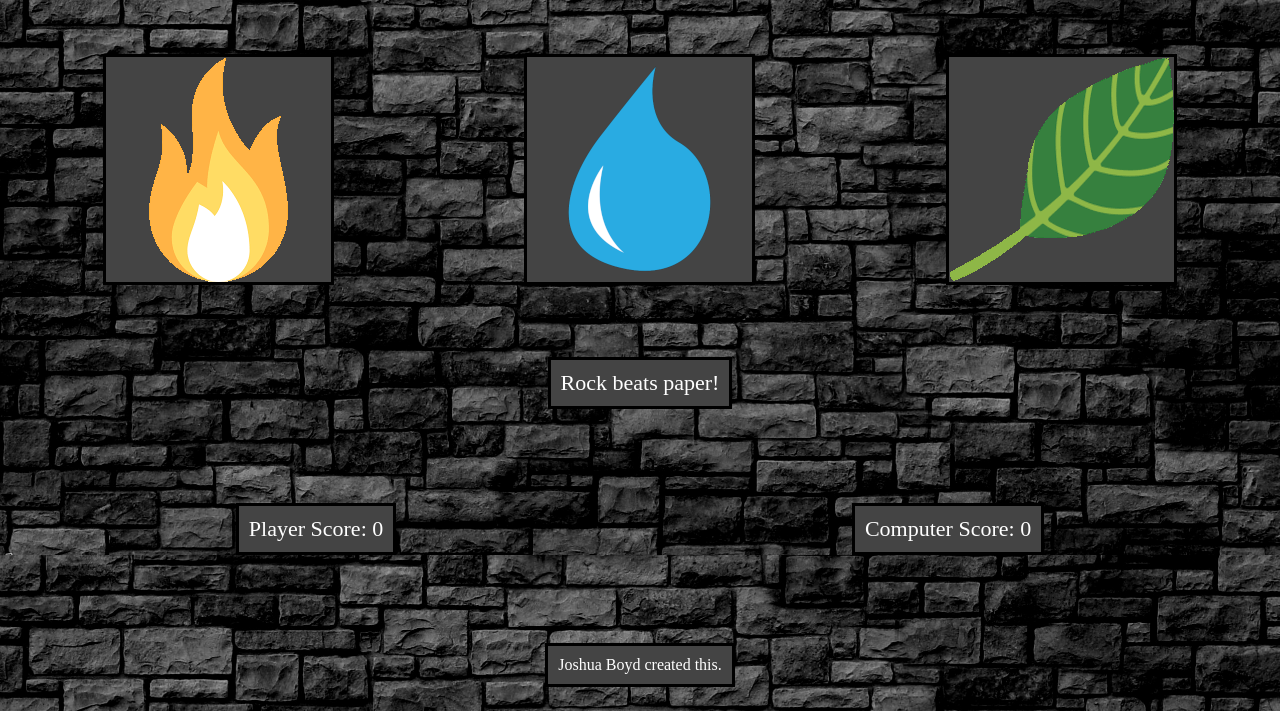
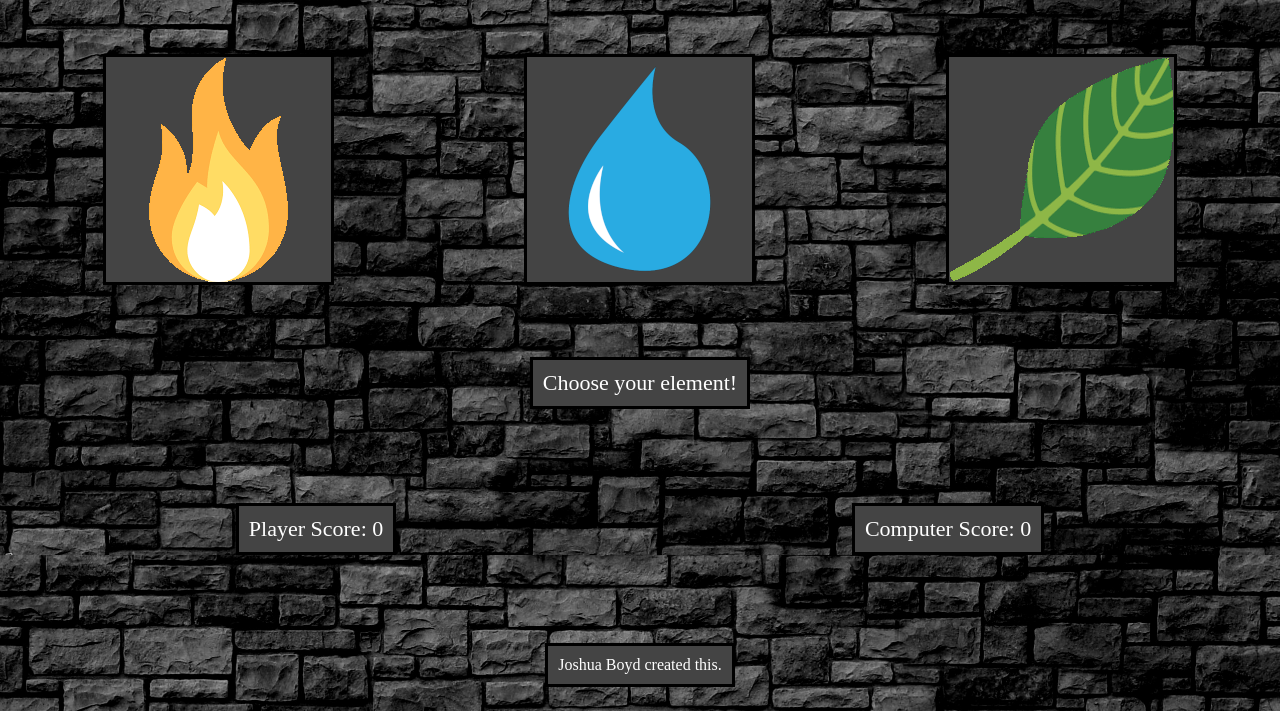
Before and after one commit to boydjc/BattleoftheElements, a plain HTML site: page index.html in a window 1280 px wide. Shown: the part 95-806 px from the top of the page. Drawn offline with Linux system fonts and the light colour scheme.

Commit message:
added screenshot.png - fixed placeholder text

```diff
--- a/index.html
+++ b/index.html
@@ -21,7 +21,7 @@
 		</div>
 	</div>
 	<div id="resultContainer">
-		<p id="gameResult">Rock beats paper!</p>
+		<p id="gameResult">Choose your element!</p>
 	</div>
 	<div id="scoreContainer">
 		<div id="playerScoreContainer">
```
Also changed, not shown: assets/images/screenshot.png (added).
